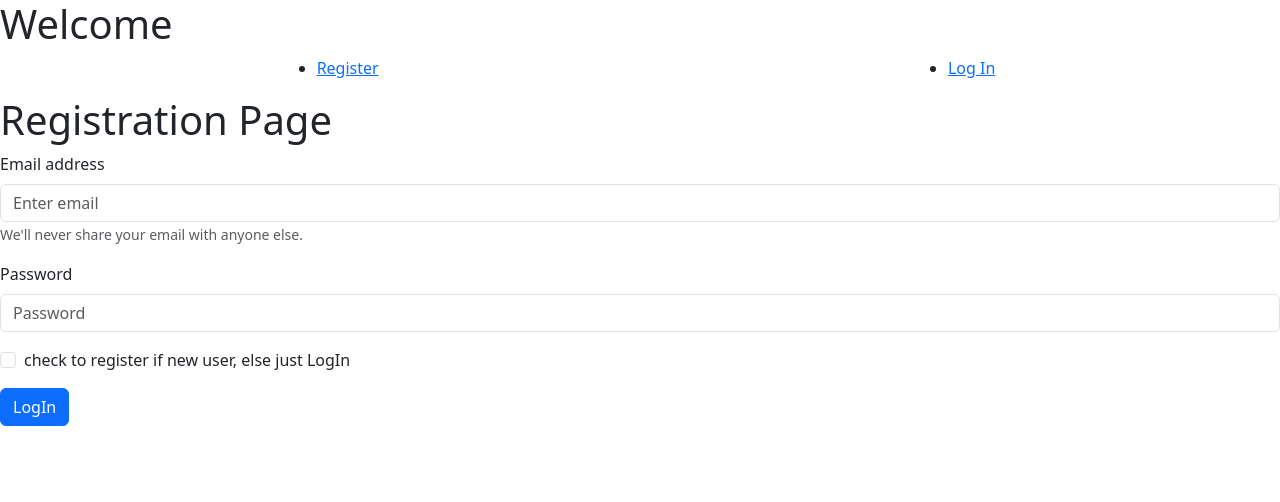
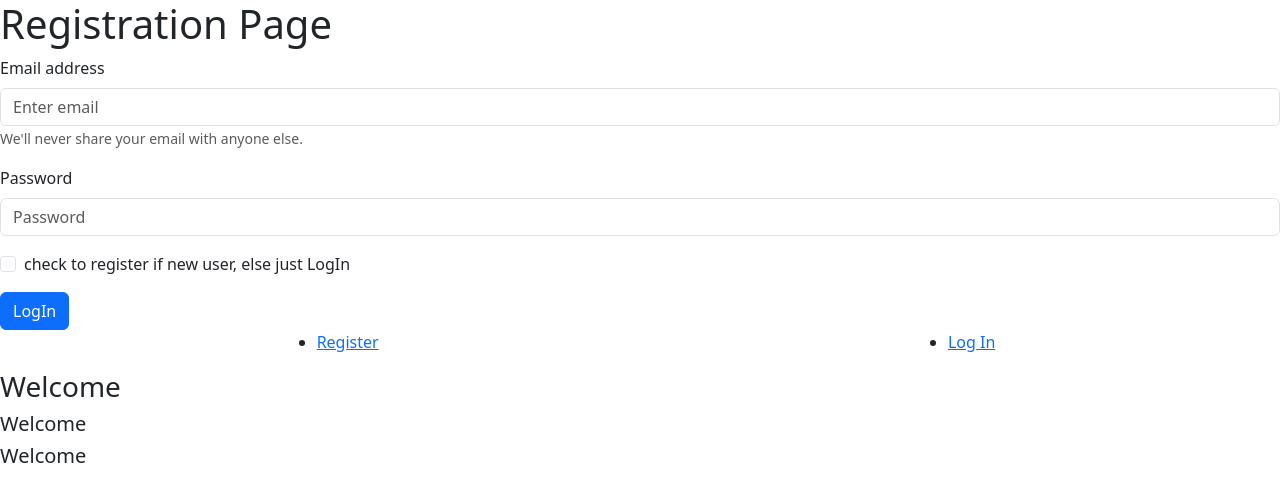
Before and after one commit to zagui440s/Personal-Project, a React (Vite) app in the folder news_App/front_end/: page /register/ in a window 1280 px wide. Shown: the top 502 px of the page. Built offline with nearby package versions, Linux system fonts and the light colour scheme.

Commit message:
frontend and backend

```diff
--- a/news_App/front_end/src/App.jsx
+++ b/news_App/front_end/src/App.jsx
@@ -24,9 +24,11 @@ function App() {
 
   return (
     <>
-      <h1>Welcome {user && user}</h1>
+      <Outlet context={{ user, setUser }} />
       <NavBar user={user} setUser={setUser} />
-      <Outlet context={{ user, setUser }} />
+      <h3>Welcome {user?.email && user.email}</h3>
+      <h5>Welcome {user?.user_location.latitude}</h5>
+      <h5>Welcome {user?.user_location.longitude}</h5>
     </>
   );
 }
--- a/news_App/front_end/src/pages/HomePage.jsx
+++ b/news_App/front_end/src/pages/HomePage.jsx
@@ -1,12 +1,3 @@
-// const HomePage = () => {
-//     return (
-//         <>
-//             <h1>Home Page</h1>
-//         </>
-//     );
-// };
-
-// export default HomePage;
 import React, { useEffect, useState } from "react";
 import axios from "axios";
 
@@ -58,17 +49,6 @@ const HomePage = () => {
   return (
     <div>
       <h1>Home Page</h1>
-      {location ? (
-        <div>
-          <h2>Your Location:</h2>
-          <p>City: {location.city}</p>
-          <p>Region: {location.regionName}</p>
-          <p>Country: {location.country}</p>
-          <p>IP Address: {location.query}</p>
-        </div>
-      ) : (
-        <p>Location data unavailable.</p>
-      )}
     </div>
   );
 };
--- a/news_App/front_end/src/utilities.jsx
+++ b/news_App/front_end/src/utilities.jsx
@@ -41,7 +41,7 @@ export const getInfo = async() => {
     api.defaults.headers.common['Authorization'] = `Token ${token}`
     let response = await api.get("users/info/")
     if (response.status === 200){
-      return response.data.email
+      return response.data
     }
     return null
   }
```
